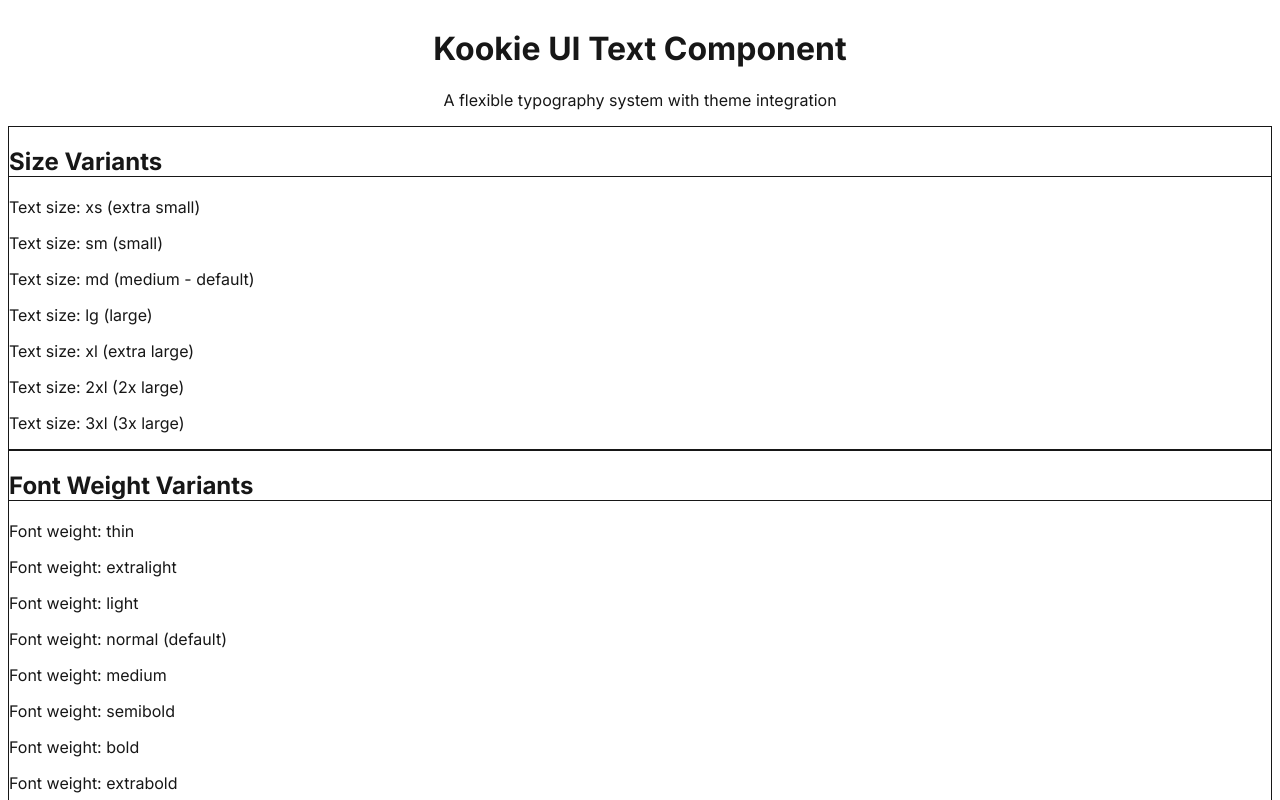
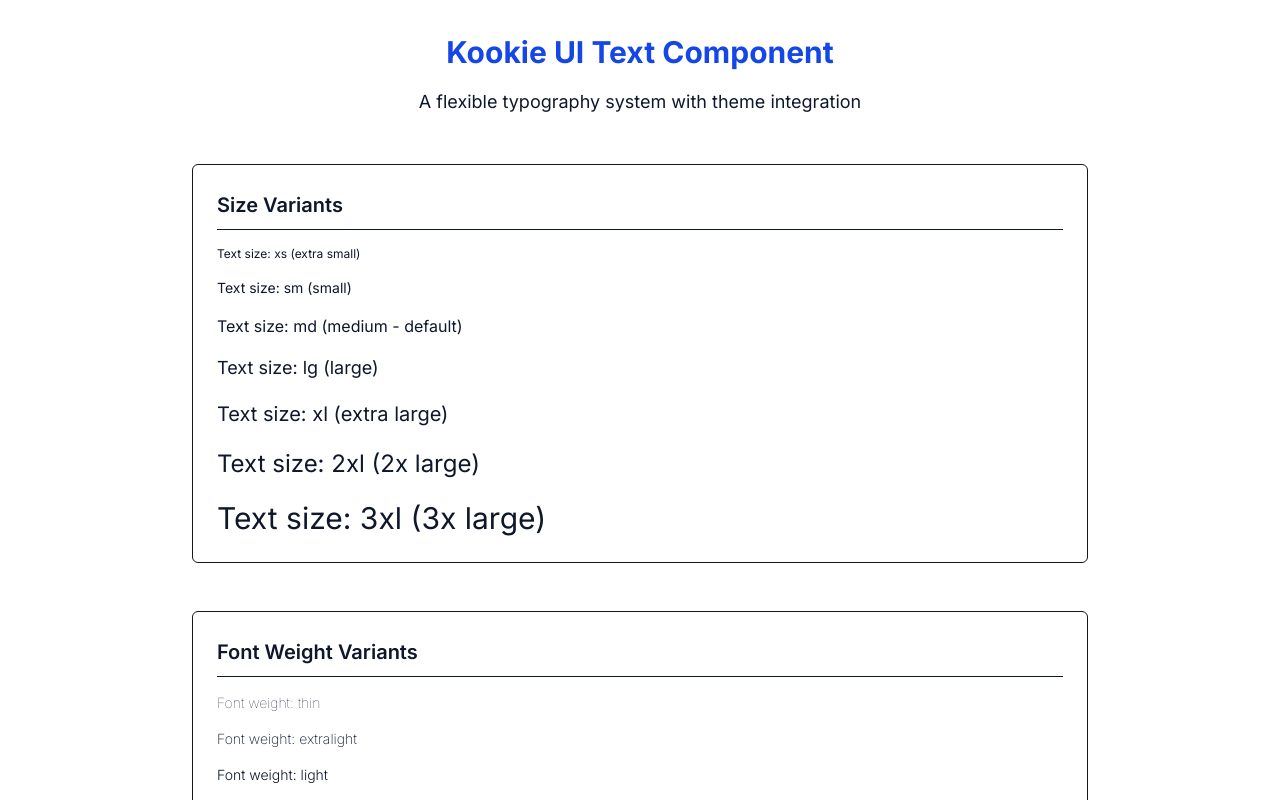
Before and after one commit to KushagraDhawan1997/Kookie, a Next.js app: page / in a window 1280 px wide. Shown: the top 800 px of the page. Built offline with nearby package versions, Linux system fonts and the light colour scheme.

Commit message:
refactor: update Tailwind class generation for v4 compatibility

```diff
--- a/app/globals.css
+++ b/app/globals.css
@@ -1,6 +1,4 @@
-@tailwind base;
-@tailwind components;
-@tailwind utilities;
+@import "tailwindcss";
 
 :root {
   --background: #ffffff;
--- a/components/ui/text/text.tsx
+++ b/components/ui/text/text.tsx
@@ -133,7 +133,62 @@ export function Text({ children, size, weight = "normal", color = "gray", varian
   const componentSize = size || inheritedSize;
 
   // Access theme settings including gray scale and color mappings
-  const { getTwColorClass, gray: grayScale } = useTheme();
+  const { gray: grayScale, colorMap } = useTheme();
+
+  // ------------------------------------------------------------------------ -
+  // Style Maps for Tailwind v4 compatibility
+  // ------------------------------------------------------------------------ -
+
+  const fontWeightStylesMap = {
+    thin: "font-thin",
+    extralight: "font-extralight",
+    light: "font-light",
+    normal: "font-normal",
+    medium: "font-medium",
+    semibold: "font-semibold",
+    bold: "font-bold",
+    extrabold: "font-extrabold",
+    black: "font-black",
+  };
+
+  const textAlignStylesMap = {
+    left: "text-left",
+    center: "text-center",
+    right: "text-right",
+    justify: "text-justify",
+  };
+
+  // Covers common Tailwind gray scales. Ensure this aligns with your theme's possible grayScale values.
+  const grayTextColorStyles: Record<string, Record<"default" | "muted" | "accent", string>> = {
+    slate: { default: "text-slate-900", muted: "text-slate-500", accent: "text-slate-700" },
+    gray: { default: "text-gray-900", muted: "text-gray-500", accent: "text-gray-700" },
+    zinc: { default: "text-zinc-900", muted: "text-zinc-500", accent: "text-zinc-700" },
+    neutral: { default: "text-neutral-900", muted: "text-neutral-500", accent: "text-neutral-700" },
+    stone: { default: "text-stone-900", muted: "text-stone-500", accent: "text-stone-700" },
+  };
+
+  // Covers common Tailwind colors. This map should be comprehensive for all supported ThemeColor values.
+  const directTextColorStyles: Record<string, Record<"default" | "muted" | "accent", string>> = {
+    // Example:
+    red: { default: "text-red-700", muted: "text-red-400", accent: "text-red-600" },
+    orange: { default: "text-orange-700", muted: "text-orange-400", accent: "text-orange-600" },
+    amber: { default: "text-amber-700", muted: "text-amber-400", accent: "text-amber-600" },
+    yellow: { default: "text-yellow-700", muted: "text-yellow-400", accent: "text-yellow-600" },
+    lime: { default: "text-lime-700", muted: "text-lime-400", accent: "text-lime-600" },
+    green: { default: "text-green-700", muted: "text-green-400", accent: "text-green-600" },
+    emerald: { default: "text-emerald-700", muted: "text-emerald-400", accent: "text-emerald-600" },
+    teal: { default: "text-teal-700", muted: "text-teal-400", accent: "text-teal-600" },
+    cyan: { default: "text-cyan-700", muted: "text-cyan-400", accent: "text-cyan-600" },
+    sky: { default: "text-sky-700", muted: "text-sky-400", accent: "text-sky-600" },
+    blue: { default: "text-blue-700", muted: "text-blue-400", accent: "text-blue-600" },
+    indigo: { default: "text-indigo-700", muted: "text-indigo-400", accent: "text-indigo-600" },
+    violet: { default: "text-violet-700", muted: "text-violet-400", accent: "text-violet-600" },
+    purple: { default: "text-purple-700", muted: "text-purple-400", accent: "text-purple-600" },
+    fuchsia: { default: "text-fuchsia-700", muted: "text-fuchsia-400", accent: "text-fuchsia-600" },
+    pink: { default: "text-pink-700", muted: "text-pink-400", accent: "text-pink-600" },
+    rose: { default: "text-rose-700", muted: "text-rose-400", accent: "text-rose-600" },
+    // Add other ThemeColors your project uses
+  };
 
   // -------------------------------------------------------------------------
   // Size styles - Map component size to the typography scale from our design token reference
@@ -152,7 +207,7 @@ export function Text({ children, size, weight = "normal", color = "gray", varian
   // -------------------------------------------------------------------------
   // Font weight styles - Direct mapping to Tailwind's font-{weight} classes
   // -------------------------------------------------------------------------
-  const weightStyles = `font-${weight}`;
+  const weightStyles = fontWeightStylesMap[weight];
 
   // -------------------------------------------------------------------------
   // Color styles - With support for both semantic and direct Tailwind colors
@@ -181,26 +236,46 @@ export function Text({ children, size, weight = "normal", color = "gray", varian
   let colorStyles;
 
   if (color === "gray") {
-    // Gray is special - it uses the configured gray scale from the theme (slate, gray, zinc, etc.)
-    colorStyles =
-      variant === "default"
-        ? `text-${grayScale}-900` // Default gray uses darker 900 shade for better readability
-        : variant === "muted"
-        ? `text-${grayScale}-500` // Muted gray uses middle 500 shade
-        : variant === "accent"
-        ? `text-${grayScale}-700` // Accent gray uses 700 shade
-        : `text-${grayScale}-900`; // Fallback to 900
+    // Gray is special - it uses the configured gray scale from the theme
+    const stylesForScale = grayTextColorStyles[grayScale as keyof typeof grayTextColorStyles];
+    if (stylesForScale) {
+      colorStyles = stylesForScale[variant as "default" | "muted" | "accent"] || stylesForScale.default;
+    } else {
+      // Fallback if grayScale from theme is not in grayTextColorStyles
+      colorStyles = grayTextColorStyles.gray.default; // Default to 'text-gray-900'
+    }
   } else if (color === "current") {
     // 'current' inherits text color from parent element
     colorStyles = "text-current";
   } else if (isSemanticColor) {
     // For semantic colors (primary, success, warning, danger)
-    // Use the theme's getTwColorClass helper to map semantic colors to actual Tailwind colors
-    colorStyles = getTwColorClass("text", color as "primary" | "success" | "warning" | "danger", getShadeForVariant(variant));
+    // Resolve the semantic color to the actual ThemeColor using colorMap
+    const actualColor = colorMap[color as keyof typeof colorMap];
+    if (actualColor) {
+      const stylesForColor = directTextColorStyles[actualColor as keyof typeof directTextColorStyles];
+      if (stylesForColor) {
+        colorStyles = stylesForColor[variant as "default" | "muted" | "accent"] || stylesForColor.default;
+      } else {
+        // Fallback if the resolved actualColor is not in directTextColorStyles (should not happen if maps are synced)
+        console.warn(`Text component: No direct styles found for resolved semantic color '${actualColor}' from '${color}'.`);
+        colorStyles = "text-black"; // Default to black
+      }
+    } else {
+      // Fallback if the semantic color is not in colorMap (e.g. "gray" or "current" handled above, or an unknown semantic color)
+      console.warn(`Text component: Unknown semantic color '${color}'.`);
+      colorStyles = "text-black"; // Default to black
+    }
   } else {
     // Direct Tailwind color (blue, indigo, rose, etc.)
-    // Apply the color directly without going through the theme mapping
-    colorStyles = `text-${color}-${getShadeForVariant(variant)}`;
+    const selectedColorKey = color as keyof typeof directTextColorStyles;
+    const stylesForColor = directTextColorStyles[selectedColorKey];
+    if (stylesForColor) {
+      colorStyles = stylesForColor[variant as "default" | "muted" | "accent"] || stylesForColor.default;
+    } else {
+      // Fallback for unmapped direct colors. Consider logging a warning.
+      // For safety, defaulting to black. Ensure directTextColorStyles is comprehensive.
+      colorStyles = "text-black";
+    }
   }
 
   // -------------------------------------------------------------------------
@@ -208,7 +283,7 @@ export function Text({ children, size, weight = "normal", color = "gray", varian
   // -------------------------------------------------------------------------
 
   // Text alignment - Maps directly to Tailwind's text-{align} utilities
-  const alignStyles = align ? `text-${align}` : "";
+  const alignStyles = align ? textAlignStylesMap[align] : "";
 
   // Truncation - Applies Tailwind's truncate utility for text overflow with ellipsis
   const truncateStyles = truncate ? "truncate" : "";
--- a/lib/theme/hooks.ts
+++ b/lib/theme/hooks.ts
@@ -27,10 +27,6 @@ export function useTheme() {
     setSize,
     setStyle,
     setRadius,
-    getTwColorClass: (prefix: string, semantic: keyof typeof colorMap, shade: number) => {
-      const actualColor = colorMap[semantic];
-      return `${prefix}-${actualColor}-${shade}`;
-    },
   };
 }
 
--- a/tailwind.config.js
+++ /dev/null
@@ -1,42 +0,0 @@
-/** @type {import('tailwindcss').Config} */
-module.exports = {
-  content: ["./app/**/*.{js,ts,jsx,tsx}", "./components/**/*.{js,ts,jsx,tsx}", "./lib/**/*.{js,ts,jsx,tsx}"],
-  theme: {
-    extend: {
-      colors: {
-        // Dynamic color mapping based on theme selection
-        // This will be controlled by the colorAtom in theme/atoms.ts
-        primary: ({ theme }) => {
-          // We'll use blue as default, but this can be dynamically changed
-          return theme("colors.blue");
-        },
-        success: ({ theme }) => theme("colors.green"),
-        warning: ({ theme }) => theme("colors.amber"),
-        danger: ({ theme }) => theme("colors.red"),
-      },
-      // Using Tailwind's font families with our custom fonts
-      fontFamily: {
-        sans: ["var(--font-geist-sans)"],
-        mono: ["var(--font-geist-mono)"],
-      },
-    },
-  },
-  plugins: [],
-  safelist: [
-    // Add critical dynamic classes that might not be detected
-    {
-      pattern: /bg-(primary|success|warning|danger)-(50|100|200|300|400|500|600|700|800|900|950)/,
-    },
-    {
-      pattern: /text-(primary|success|warning|danger)-(50|100|200|300|400|500|600|700|800|900|950)/,
-    },
-    {
-      pattern: /border-(primary|success|warning|danger)-(50|100|200|300|400|500|600|700|800|900|950)/,
-    },
-    // Add Tailwind's standard colors for dynamic theme switching
-    {
-      pattern: /bg-(blue|green|red|yellow|purple|pink|indigo|amber)-(500|600)/,
-      variants: ["hover", "focus"],
-    },
-  ],
-};
```
Also changed, not shown: 2 other files (tests, documents, lock files or other folders).
